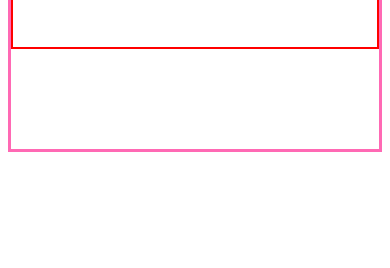
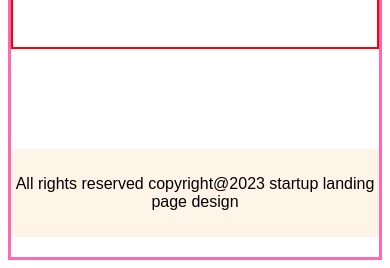
Before and after one commit to Mousamia/assignment-2, a plain HTML site: page index.html in a window 390 px wide. Shown: the part 6897-7165 px from the top of the page. Before the commit the page ends 7057 px from the top, so only its background shows below. Drawn offline with Linux system fonts and the light colour scheme.

Commit message:
footer section done

```diff
--- a/index.html
+++ b/index.html
@@ -154,6 +154,13 @@
                 </div>
             </div>
         </section>
+
+        <!-- footer section  -->
+        <footer>
+            <div>
+                <p class="footer">All rights reserved copyright@2023 startup landing page design</p>
+            </div>
+        </footer>
     </main>
 </body>
 </html>
--- a/style.css
+++ b/style.css
@@ -292,6 +292,17 @@ nav{
     filter: grayscale(100%);
 }
 
+/* footer section here */
+
+footer div{
+    width: 80%;
+    padding: 10px;
+    text-align: center;
+    margin: 0 auto;
+    background-color: var(--background-color);
+}
+
+
 
 
 
@@ -470,7 +481,14 @@ nav{
         margin: 30px auto;
     }
 
+    /* footer section */
 
+    footer div{
+        width: 100%;
+        padding: 10px 0;
+        margin-bottom: 20px;
+
+    }
 
 
 
```
